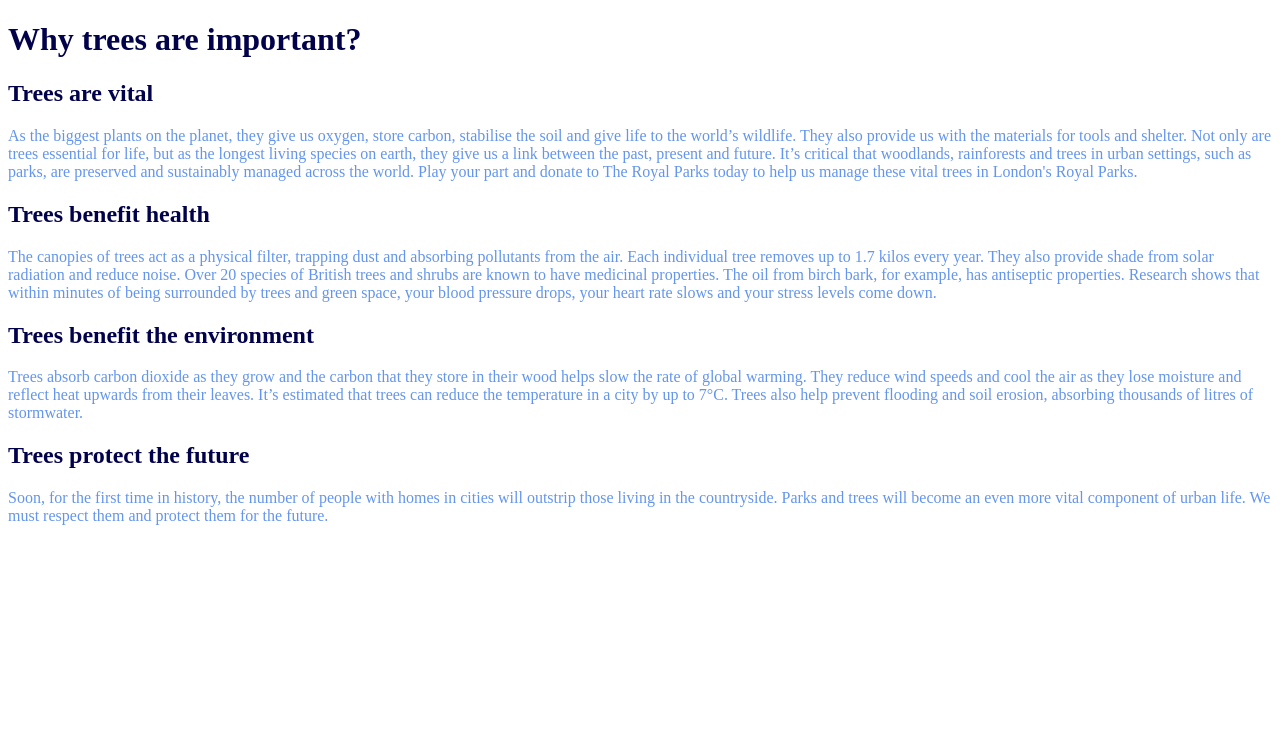
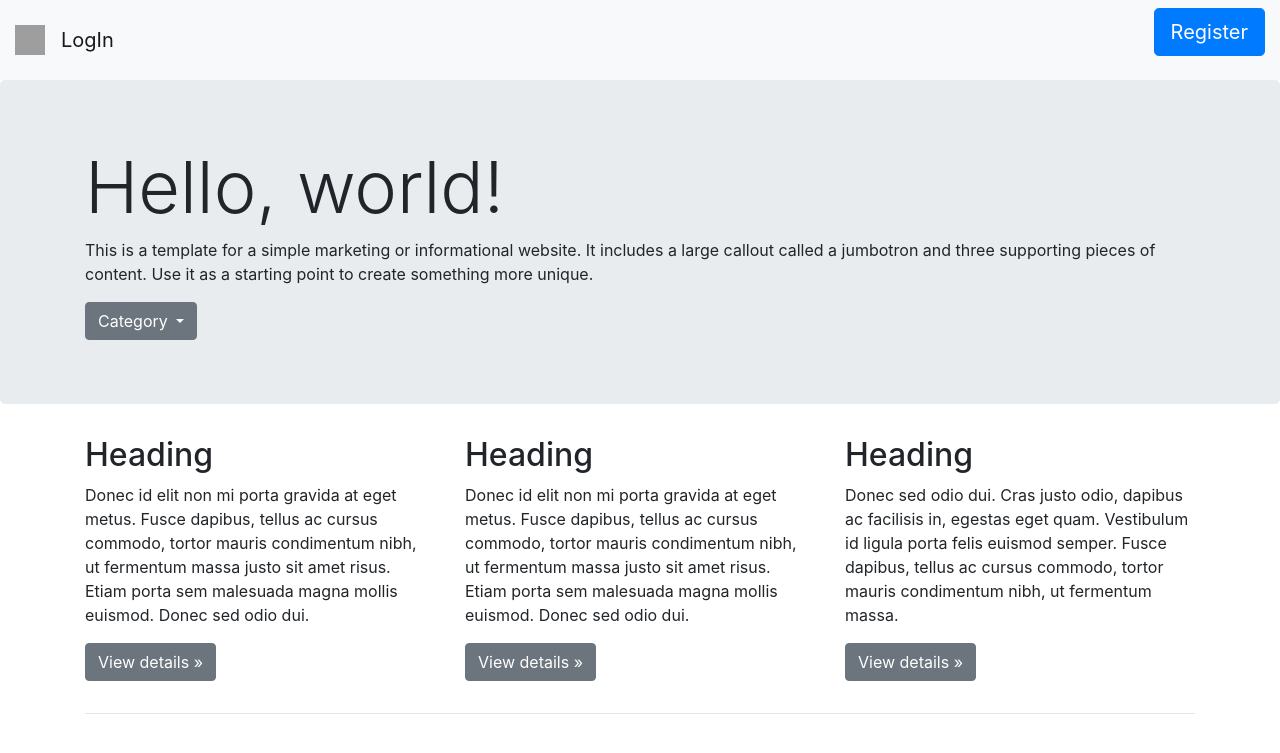
Before and after one commit to Abeerdxx/full-stack-project-marketplace, a Flask app: page / in a window 1280 px wide. Shown: the top 753 px of the page. Run offline with Flask 2, Linux system fonts and the light colour scheme; some libraries are stand-ins or nearby versions; grey boxes are pictures that could not be loaded.

Commit message:
first commit

```diff
--- a/server.py
+++ b/server.py
@@ -7,6 +7,11 @@ app = Flask(__name__, static_url_path='',static_folder='static',template_folder=
 def root():
     return render_template('index.html')
 
-
+@app.route('/register')
+def register():
+    return render_template('register.html')
+@app.route('/about')
+def about():
+    return render_template('about.html')
 if __name__ == '__main__':
     app.run(port=3000)
--- a/static/style.css
+++ b/static/style.css
@@ -1,9 +1,58 @@
-h1{
-    color: rgb(2, 2, 75);
-}
-h2{
-    color: rgb(2, 2, 75);
-}
-p{
-    color: cornflowerblue;
-}
+/* GRID SYSTEM - CSS */
+
+/* Grid System: Settings */
+.grid-settings {
+    position: fixed;
+    width: 200px;
+    top: 80px;
+    right: 20px;
+    z-index: 9999;
+  }
+
+  /* Grid System: Grids */
+  .grid-system {
+    text-align: center;
+    position: fixed;
+    right: 0;
+    left: 0;
+    margin-right: auto;
+    margin-left: auto;
+    height: 100vh;
+    z-index: 1;
+    visibility: visible;
+  }
+  .grid-system div[class^="col-"] {
+      border-left: 1px dotted rgba(0, 0, 0, 0.2);
+      height: 100vh;
+  }
+  .grid-system div[class^="col-"]:last-child {
+      border-right: 1px dotted rgba(0, 0, 0, 0.2);
+  }
+  .grid-system .col-div {
+      background-color: rgba(0, 0, 0, 0.025);
+      border: none !important;
+      padding-top: 15px;
+      color: rgba(0, 0, 0, 0.3);
+  }
+
+  /* Grid System: Light Theme */
+  .grid-system.light .col-div {
+    background-color: rgba(255, 255, 255, 0.025);
+    color: rgba(255, 255, 255, 0.3);
+  }
+  .grid-system.light div[class^="col-"],
+  .grid-system.light div[class^="col-"]:last-child {
+    border-color: rgba(255, 255, 255, 0.2);
+  }
+
+  /* FOR DEMO PURPOSES ONLY: */
+  .bg-dark h1,
+  .bg-dark h2 {
+    color: #fff;
+  }
+  .bg-dark p {
+    color: rgba(255, 255, 255, .5);
+  }
+  .grid-settings .card-body p {
+    color: #212529;;
+  }
--- a/templates/index.html
+++ b/templates/index.html
@@ -1,34 +1,123 @@
-<!DOCTYPE html>
-<html>
 
+
+<!------ Include the above in your HEAD tag ---------->
+
+<!-- GRID SYSTEM - HTML -->
+
+<!-- Grid System: Settings -->
+
+
+<!-- YOUN WON'T NEED ANY OF THESE BELOW: -->
+
+<!-- Navbar -->
 <head>
-    <link rel="stylesheet" type="text/css" href="style.css" />
-    <h1>Why trees are important?</h1>
+    <link rel="stylesheet" href="https://cdn.jsdelivr.net/npm/bootstrap@4.5.3/dist/css/bootstrap.min.css" integrity="sha384-TX8t27EcRE3e/ihU7zmQxVncDAy5uIKz4rEkgIXeMed4M0jlfIDPvg6uqKI2xXr2" crossorigin="anonymous">
+    <script src="https://code.jquery.com/jquery-3.5.1.slim.min.js" integrity="sha384-DfXdz2htPH0lsSSs5nCTpuj/zy4C+OGpamoFVy38MVBnE+IbbVYUew+OrCXaRkfj" crossorigin="anonymous"></script>
+    <script src="https://cdn.jsdelivr.net/npm/bootstrap@4.5.3/dist/js/bootstrap.bundle.min.js" integrity="sha384-ho+j7jyWK8fNQe+A12Hb8AhRq26LrZ/JpcUGGOn+Y7RsweNrtN/tE3MoK7ZeZDyx" crossorigin="anonymous"></script>
+
+<link rel="stylesheet" type="text/css" href="style.css">
+<!-- <link href="//maxcdn.bootstrapcdn.com/bootstrap/4.1.1/css/bootstrap.min.css" rel="stylesheet" id="bootstrap-css">
+<script src="//maxcdn.bootstrapcdn.com/bootstrap/4.1.1/js/bootstrap.min.js"></script>
+<script src="//cdnjs.cloudflare.com/ajax/libs/jquery/3.2.1/jquery.min.js"></script> -->
+
+<!-- <link rel="stylesheet"
+href="https://maxcdn.bootstrapcdn.com/bootstrap/3.3.7/css/bootstrap.min.css"> -->
+
+
 </head>
+<nav class="navbar navbar-light bg-light px-0">
+  <div class="container-fluid">
+      <script>
+          [1, 2, 3].forEach(element => {
+              console.log(element)
 
-<body>
-  <h2>Trees are vital</h2>
-<p>As the biggest plants on the planet, they give us oxygen, store carbon, stabilise the soil and give life to the world’s wildlife. They also provide us with the materials for tools and shelter. Not only are trees essential for life, but as the longest living species on earth, they give us a link between the past, present and future.
-    It’s critical that woodlands, rainforests and trees in urban settings, such as parks, are preserved and sustainably managed across the world. Play your part and donate to The Royal Parks today to help us manage these vital trees in London's Royal Parks.
-    </p>
-<h2>Trees benefit health</h2>
+          });
+      </script>
+  <a class="navbar-brand" href="#">
+    <img src="https://getbootstrap.com/docs/4.3/assets/brand/bootstrap-solid.svg" width="30" height="30" class="d-inline-block align-top mr-3" alt="">LogIn
+  </a>
+  <p><a class="btn btn-primary btn-lg" href="/register" role="button">Register</a></p>
+    </div>
+</nav>
 
-<p>The canopies of trees act as a physical filter, trapping dust and absorbing pollutants from the air. Each individual tree removes up to 1.7 kilos every year. They also provide shade from solar radiation and reduce noise.
-    Over 20 species of British trees and shrubs are known to have medicinal properties. The oil from birch bark, for example, has antiseptic properties.
-    Research shows that within minutes of being surrounded by trees and green space, your blood pressure drops, your heart rate slows and your stress levels come down.</p>
+<main role="main">
+
+  <!-- Jumbotron -->
+  <div class="jumbotron px-0">
+    <div class="container">
+      <h1 class="display-3">Hello, world!</h1>
+      <p>This is a template for a simple marketing or informational website. It includes a large callout called a jumbotron and three supporting pieces of content. Use it as a starting point to create something more unique.</p>
+      <div class="container">
+        <div class="row">
+            <div class="dropdown">
+                <button class="btn btn-secondary dropdown-toggle" type="button" id="dropdownMenuButton" data-toggle="dropdown" aria-haspopup="true" aria-expanded="false">
+                  Category
+                </button>
+                <div class="dropdown-menu" aria-labelledby="dropdownMenuButton">
+                  <a class="dropdown-item" href="#">Action</a>
+                  <a class="dropdown-item" href="#">Another action</a>
+                  <a class="dropdown-item" href="#">Something else here</a>
+                </div>
+              </div>
+
+        </div>
+    </div>
+  </div>
+    </div>
 
 
 
+  <div class="container">
+    <!-- Example row of columns -->
+    <div class="row">
+      <div class="col-md-4">
+        <h2>Heading</h2>
+        <p>Donec id elit non mi porta gravida at eget metus. Fusce dapibus, tellus ac cursus commodo, tortor mauris condimentum nibh, ut fermentum massa justo sit amet risus. Etiam porta sem malesuada magna mollis euismod. Donec sed odio dui. </p>
+        <p><a class="btn btn-secondary" href="/about" role="button">View details »</a></p>
+      </div>
+      <div class="col-md-4">
+        <h2>Heading</h2>
+        <p>Donec id elit non mi porta gravida at eget metus. Fusce dapibus, tellus ac cursus commodo, tortor mauris condimentum nibh, ut fermentum massa justo sit amet risus. Etiam porta sem malesuada magna mollis euismod. Donec sed odio dui. </p>
+        <p><a class="btn btn-secondary" href="/about" role="button">View details »</a></p>
+      </div>
+      <div class="col-md-4">
+        <h2>Heading</h2>
+        <p>Donec sed odio dui. Cras justo odio, dapibus ac facilisis in, egestas eget quam. Vestibulum id ligula porta felis euismod semper. Fusce dapibus, tellus ac cursus commodo, tortor mauris condimentum nibh, ut fermentum massa.</p>
+        <p><a class="btn btn-secondary" href="#" role="button">View details »</a></p>
+      </div>
+    </div>
 
-<h2>Trees benefit the environment</h2>
-<p>Trees absorb carbon dioxide as they grow and the carbon that they store in their wood helps slow the rate of global warming. They reduce wind speeds and cool the air as they lose moisture and reflect heat upwards from their leaves. It’s estimated that trees can reduce the temperature in a city by up to 7°C. Trees also help prevent flooding and soil erosion, absorbing thousands of litres of stormwater.</p>
-<h2>Trees protect the future</h2>
-<p>Soon, for the first time in history, the number of people with homes in cities will outstrip those living in the countryside. Parks and trees will become an even more vital component of urban life. We must respect them and protect them for the future.</p>
+    <hr>
 
-</body>
-<aside>
-    <img src="" alt="">
-</aside>
+  </div> <!-- /container -->
 
+</main>
 
-</html>
+<div class="modal fade" id="exampleModal" tabindex="-1" role="dialog" aria-labelledby="exampleModalLabel" aria-hidden="true">
+    <div class="modal-dialog" role="document">
+      <div class="modal-content">
+        <div class="modal-header">
+          <h5 class="modal-title" id="exampleModalLabel">New message</h5>
+          <button type="button" class="close" data-dismiss="modal" aria-label="Close">
+            <span aria-hidden="true">&times;</span>
+          </button>
+        </div>
+        <div class="modal-body">
+          <form>
+            <div class="form-group">
+              <label for="recipient-name" class="col-form-label">Recipient:</label>
+              <input type="text" class="form-control" id="recipient-name">
+            </div>
+            <div class="form-group">
+              <label for="message-text" class="col-form-label">Message:</label>
+              <textarea class="form-control" id="message-text"></textarea>
+            </div>
+          </form>
+        </div>
+        <div class="modal-footer">
+          <button type="button" class="btn btn-secondary" data-dismiss="modal">Close</button>
+          <button type="button" class="btn btn-primary">Send message</button>
+        </div>
+      </div>
+    </div>
+  </div>
```
Also changed, not shown: static/register.css (added, +72 -0 lines), templates/about.html (added, +45 -0 lines), templates/register.html (added, +99 -0 lines), tree.jpg (deleted).
